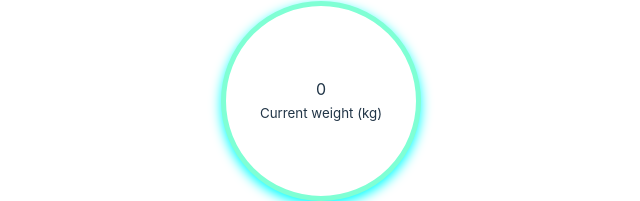
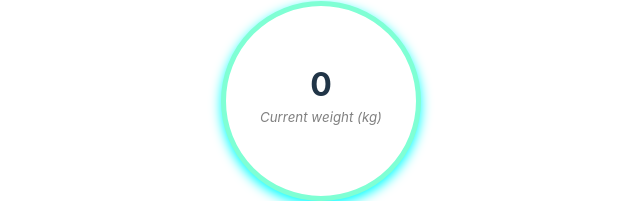
Before and after one commit to itsyuxuan/daily-weight, a Vue app: page / in a window 1280 px wide. Shown: the part 305-506 px from the top of the page, without its empty margins (319-959 px from the left). Built offline with nearby package versions, Linux system fonts and the light colour scheme.

Commit message:
✨ feat(App): add font style for current weight

```diff
--- a/src/App.vue
+++ b/src/App.vue
@@ -135,4 +135,14 @@ h2 {
   border: 5px solid aquamarine;
   margin: 0 auto 2rem;
 }
+.current span {
+  display: block;
+  font-size: 2em;
+  font-weight: bold;
+  margin-bottom: 0.5rem;
+}
+.current small {
+  color: grey;
+  font-style: italic;
+}
 </style>
```
